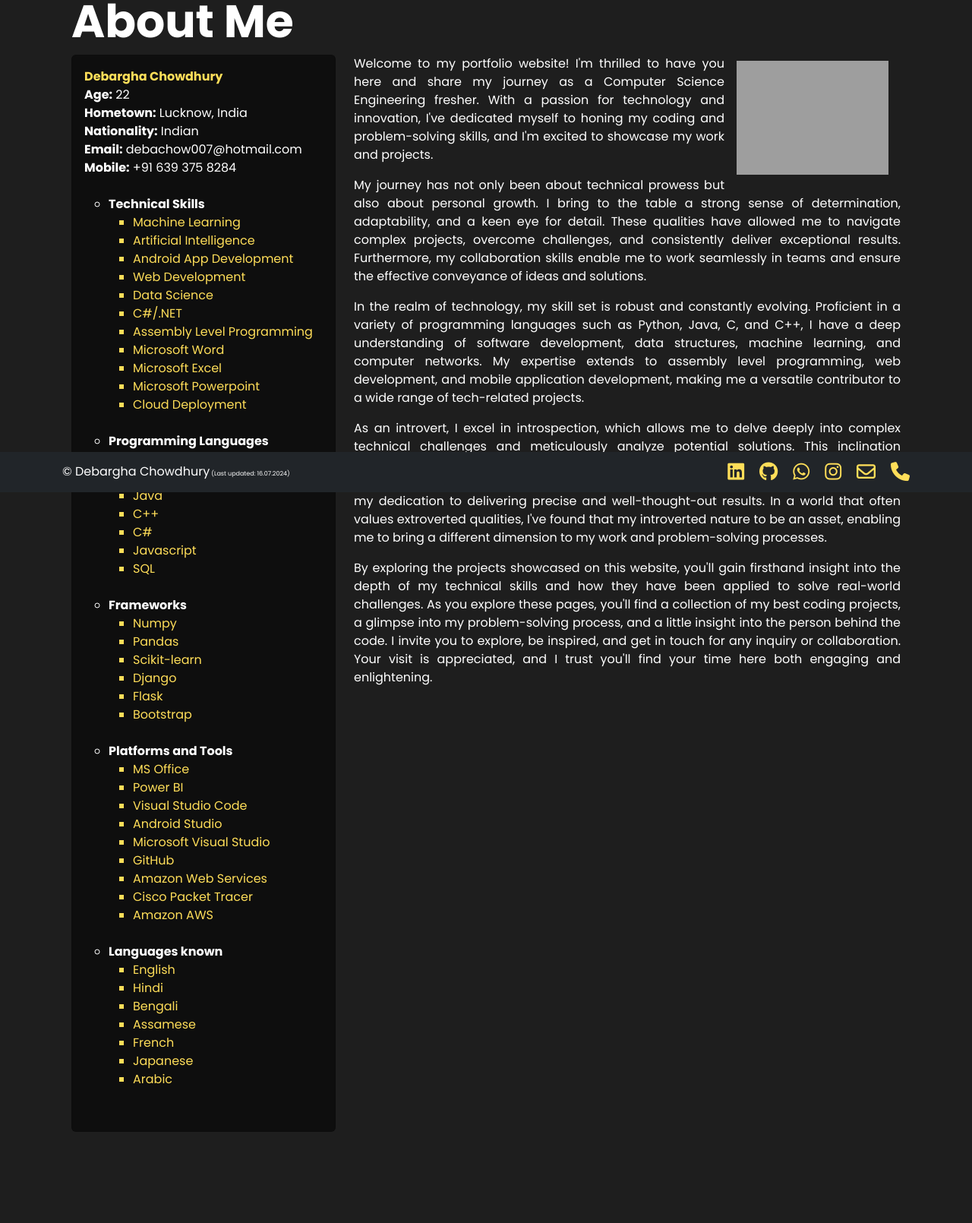
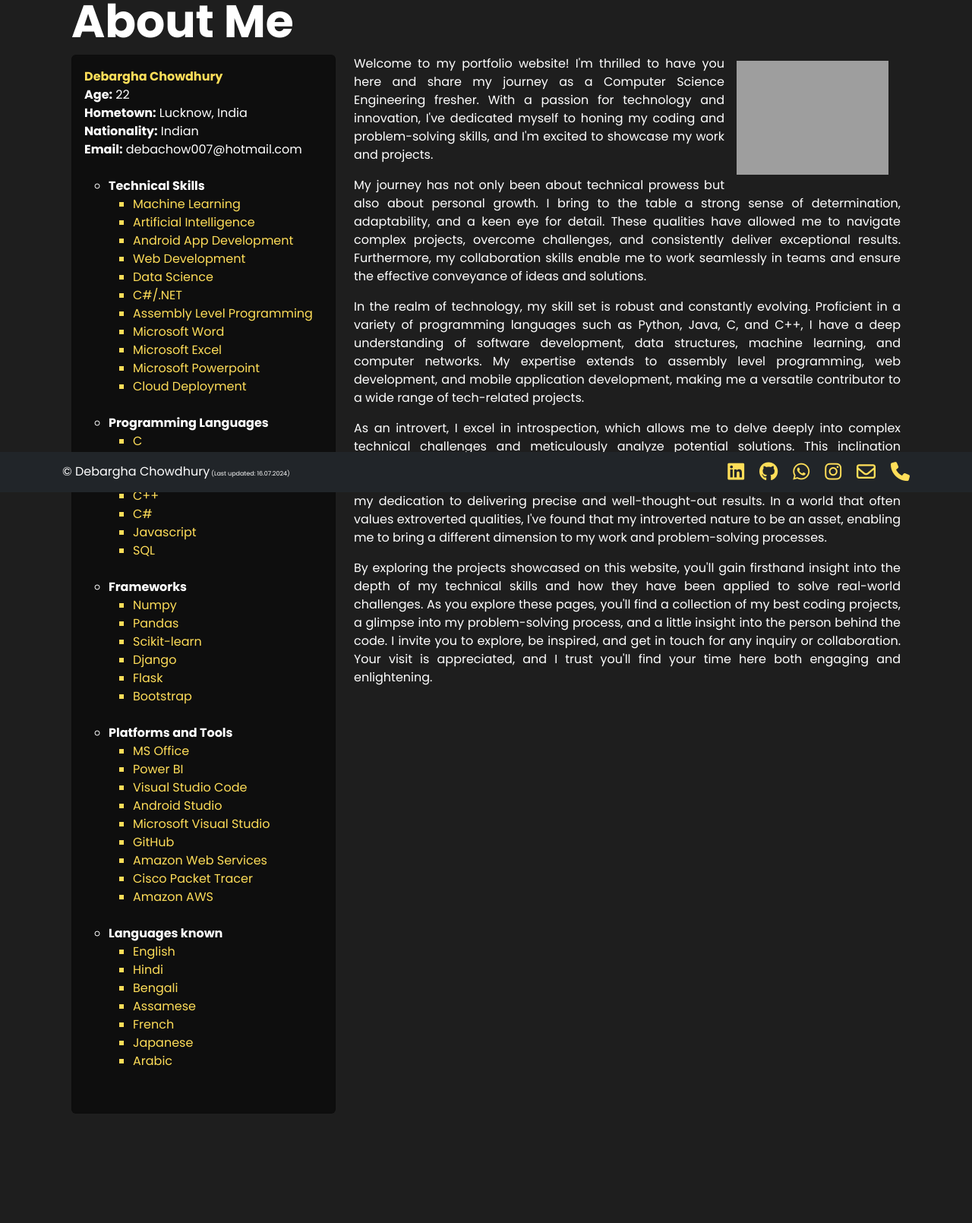
Before and after one commit to debachow-007/Portfolio, a Flask app: page /about in a window 1280 px wide. Shown: the part 152-1762 px from the top of the page at 76% size. After the commit the page ends 1618 px from the top, so only its background shows below. Run offline with Flask 3, Linux system fonts and the light colour scheme; some libraries are stand-ins or nearby versions; grey boxes are pictures that could not be loaded.

Commit message:
Removed private info

```diff
--- a/portfolio/templates/about.html
+++ b/portfolio/templates/about.html
@@ -14,7 +14,6 @@
                         <li><strong>Hometown:</strong> Lucknow, India</li>
                         <li><strong>Nationality:</strong> Indian</li>
                         <li><strong>Email:</strong> debachow007@hotmail.com</li>
-                        <li><strong>Mobile:</strong> +91 639 375 8284</li>
                         <br>
                         <ul>
                             {% for item_key, item_value in about_data.items() %}
```
